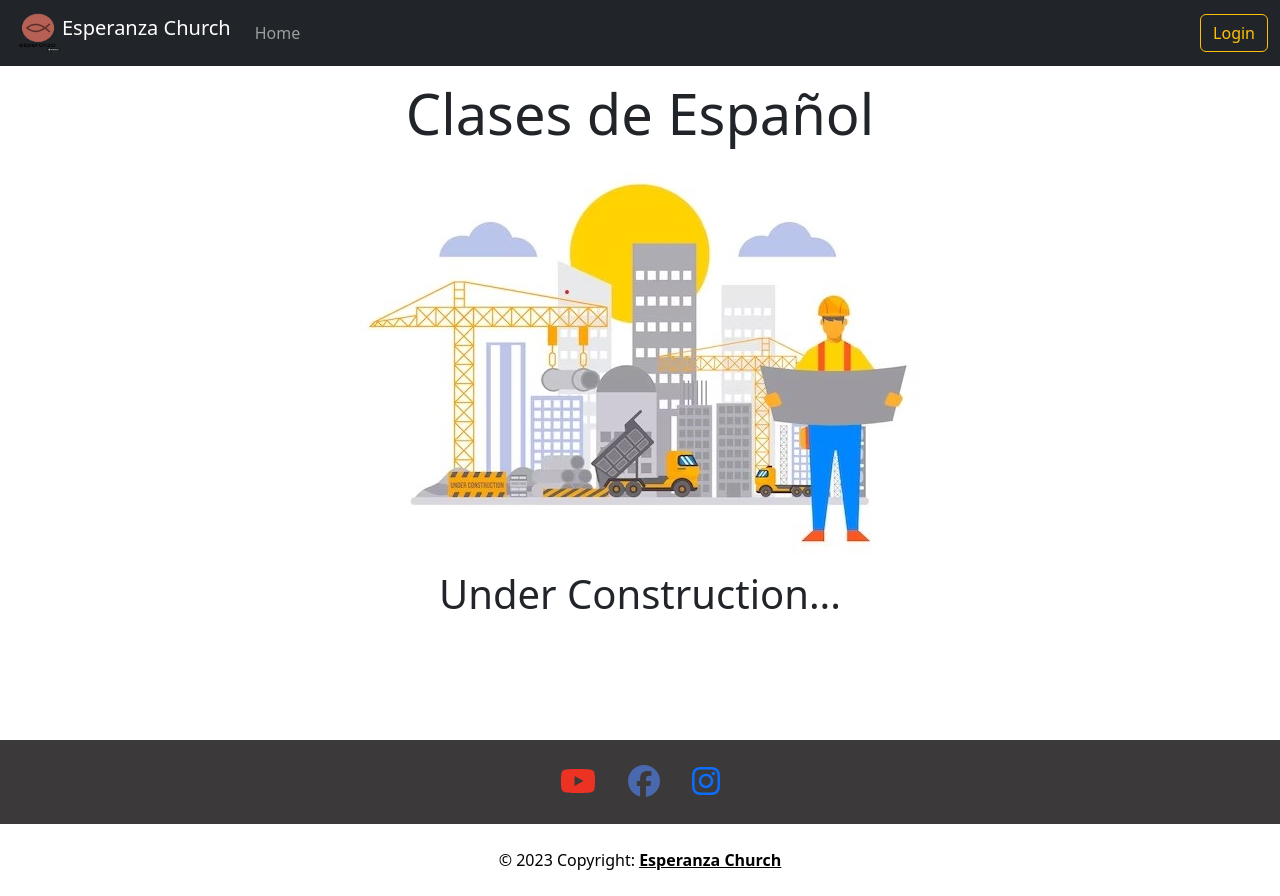
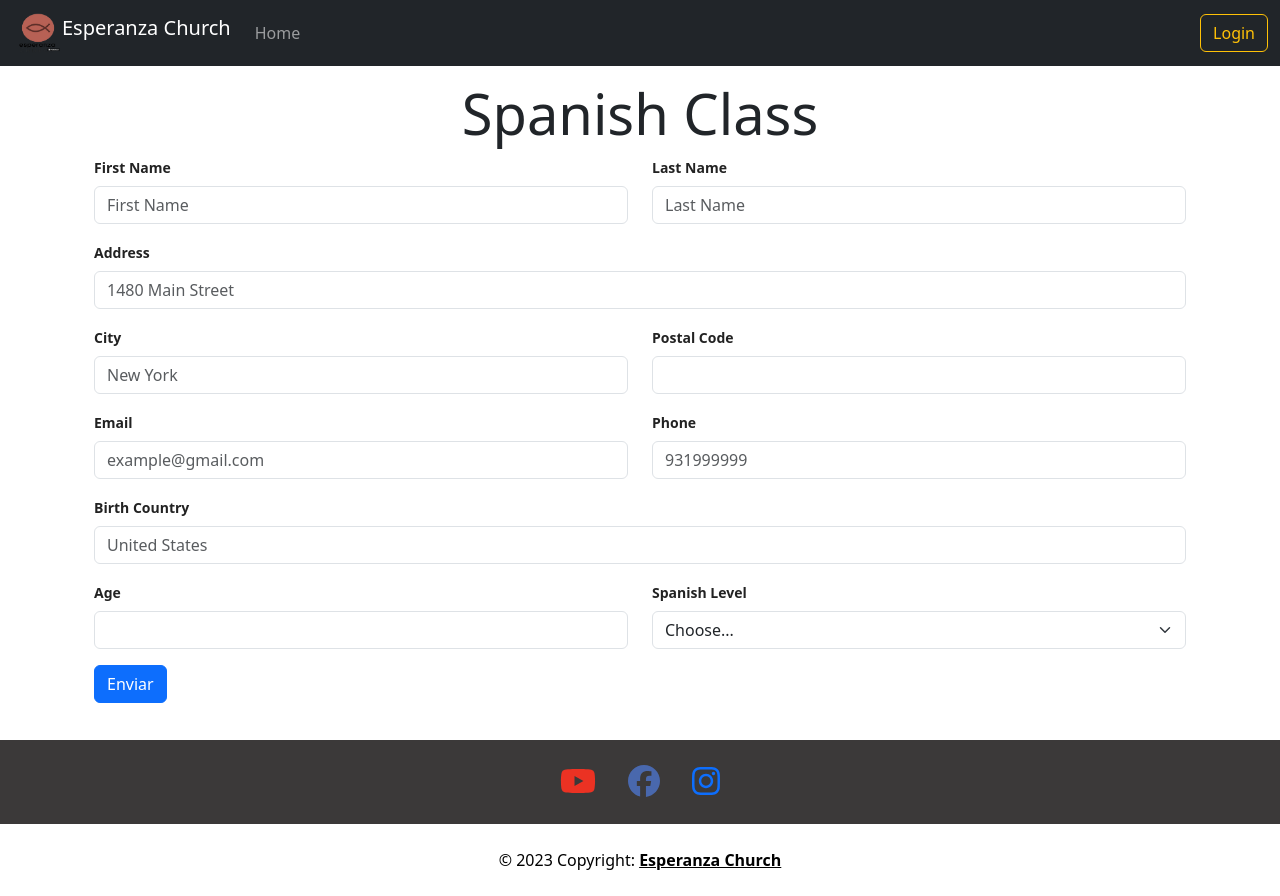
Before and after one commit to Jorgedrv/ec-form, a React (Create React App) app: page /spanish-form in a window 1280 px wide. Built offline with nearby package versions, Linux system fonts and the light colour scheme.

Commit message:
Spanish form was created

```diff
--- a/src/backoffice/englishLevels.json
+++ b/src/backoffice/levels.json
@@ -1,17 +1,22 @@
 [
     {
+        "name": "Principiante",
         "value": "Beginner"
     },
     {
+        "name": "Intermedio",
         "value": "Intermediate"
     },
     {
+        "name": "Intermedio superior",
         "value": "Upper Intermediate"
     },
     {
+        "name": "Avanzado",
         "value": "Advanced"
     },
     {
+        "name": "Fluido",
         "value": "Proficient"
     }
 ]
--- a/src/common/endpoints.js
+++ b/src/common/endpoints.js
@@ -2,3 +2,4 @@ export const authenticateUrl = `/admin/authenticate`;
 export const readUrl = `/form/read/`;
 export const createUrl = `/form/create`;
 export const englishFormCreateUrl = `/english-form/create`;
+export const spanishFormCreateUrl = `/spanish-form/create`;
--- a/src/components/forms/english-form/EnglishForm.jsx
+++ b/src/components/forms/english-form/EnglishForm.jsx
@@ -3,7 +3,7 @@ import { Form, Row, Col, Container, Alert } from "react-bootstrap";
 import SpinnerButton from "../../spinner/SpinnerButton";
 import { englishFormCreateUrl } from "../../../common/endpoints";
 import axios from "../../../axios";
-import englishLevels from "../../../backoffice/englishLevels.json";
+import levels from "../../../backoffice/levels.json";
 
 const EnglishForm = () => {
     const [age, setAge] = useState("");
@@ -127,10 +127,10 @@ const EnglishForm = () => {
                         <Form.Control required value={age} onChange={e => setAge(e.target.value)} />
                     </Form.Group>
                     <Form.Group as={Col} controlId="formGridEnglishLevel">
-                        <Form.Label>English Level</Form.Label>
+                        <Form.Label>Nivel de Inglés</Form.Label>
                         <Form.Select required defaultValue={""} value={englishLevel} onChange={e => setEnglishLevel(e.target.value)} >
                             <option value={""}>Choose...</option>
-                            {englishLevels.map(state => <option key={state.value} value={state.value}>{state.value}</option>)}
+                            {levels.map(state => <option key={state.value} value={state.value}>{state.name}</option>)}
                         </Form.Select>
                     </Form.Group>
                 </Row>
--- a/src/components/forms/spanish-form/SpanishForm.jsx
+++ b/src/components/forms/spanish-form/SpanishForm.jsx
@@ -1,15 +1,137 @@
-import { Container } from "react-bootstrap";
+import React, { useState } from "react";
+import { Form, Row, Col, Container, Alert } from "react-bootstrap";
+import SpinnerButton from "../../spinner/SpinnerButton";
+import { spanishFormCreateUrl } from "../../../common/endpoints";
+import levels from "../../../backoffice/levels.json";
+import axios from "../../../axios";
 
 const EnglishForm = () => {
+    const [age, setAge] = useState("");
+    const [name, setName] = useState("");
+    const [lastName, setLastName] = useState("");
+    const [email, setEmail] = useState("");
+    const [phone, setPhone] = useState("");
+    const [street, setStreet] = useState("");
+    const [city, setCity] = useState("");
+    const [spanishLevel, setSpanishLevel] = useState("");
+    const [postalCode, setPostalCode] = useState("");
+    const [countryOfBirth, setCountryOfBirth] = useState("");
+    const [validated, setValidated] = useState(false);
+    const [sent, setSent] = useState(false);
+    const [spinner, setSpinner] = useState(false);
+
+    const onSubmitForm = async (e) => {
+        e.preventDefault();
+        setSent(false);
+        const form = e.currentTarget;
+        if (form.checkValidity() === false) {
+            e.stopPropagation();
+            setValidated(true);
+            return;
+        } else {
+            setValidated(false);
+        }
+
+        setSpinner(true);
+        const body = {
+            age: age,
+            name: name,
+            lastName: lastName,
+            email: email,
+            phone: phone,
+            street: street,
+            city: city,
+            spanishLevel: spanishLevel,
+            postalCode: postalCode,
+            countryOfBirth: countryOfBirth
+        };
+        await axios.post(spanishFormCreateUrl, body)
+            .then(response => {
+                clearForm();
+                setTimeout(() => {
+                    setSpinner(false);
+                    setSent(true);
+                }, 1000);
+            })
+            .catch(error => console.log(error));
+    }
+
+    const clearForm = () => {
+        setAge("");
+        setName("");
+        setLastName("");
+        setEmail("");
+        setPhone("");
+        setStreet("");
+        setCity("");
+        setSpanishLevel("");
+        setPostalCode("");
+        setCountryOfBirth("");
+    }
+
     return (
         <Container fluid>
-            <div className="text-center">
-                <h1 className="display-4 centered">Clases de Español</h1>
-            </div>
-            <div className="text-center">
-                <img src="/images/under-construction.jpg" alt="under" className="mx-auto d-block img-fluid" />
-                <p className="display-6 centered">Under Construction...</p>
-            </div>
+            <div className="text-center"><h1 className="display-4 centered">Spanish Class</h1></div>
+            <Form id="create-visit-form" noValidate validated={validated} onSubmit={onSubmitForm}>
+                <Row className="mb-3">
+                    <Form.Group as={Col} controlId="formGridName">
+                        <Form.Label>First Name</Form.Label>
+                        <Form.Control required placeholder="First Name" value={name} onChange={e => setName(e.target.value)} />
+                    </Form.Group>
+
+                    <Form.Group as={Col} controlId="formGridLastName">
+                        <Form.Label>Last Name</Form.Label>
+                        <Form.Control required placeholder="Last Name" value={lastName} onChange={e => setLastName(e.target.value)} />
+                    </Form.Group>
+                </Row>
+                <Form.Group className="mb-3" as={Col} controlId="formGridStreet">
+                    <Form.Label>Address</Form.Label>
+                    <Form.Control required placeholder="1480 Main Street" value={street} onChange={e => setStreet(e.target.value)} />
+                </Form.Group>
+                <Row className="mb-3">
+                    <Form.Group as={Col} controlId="formGridCity">
+                        <Form.Label>City</Form.Label>
+                        <Form.Control required placeholder="New York" value={city} onChange={e => setCity(e.target.value)} />
+                    </Form.Group>
+                    <Form.Group as={Col} controlId="formGridPostalCode">
+                        <Form.Label>Postal Code</Form.Label>
+                        <Form.Control required type="number" value={postalCode} onChange={e => setPostalCode(e.target.value)} />
+                    </Form.Group>
+                </Row>
+                <Row className="mb-3">
+                    <Form.Group as={Col} controlId="formGridEmail">
+                        <Form.Label>Email</Form.Label>
+                        <Form.Control required placeholder="example@gmail.com" value={email} onChange={e => setEmail(e.target.value)} />
+                    </Form.Group>
+                    <Form.Group as={Col} controlId="formGridPhone">
+                        <Form.Label>Phone</Form.Label>
+                        <Form.Control required placeholder="931999999" value={phone} onChange={e => setPhone(e.target.value)} />
+                    </Form.Group>
+                </Row>
+                <Row className="mb-3">
+                    <Form.Group as={Col} controlId="formGridCountryOfBirth">
+                        <Form.Label>Birth Country</Form.Label>
+                        <Form.Control required placeholder="United States" value={countryOfBirth} onChange={e => setCountryOfBirth(e.target.value)} />
+                    </Form.Group>
+                </Row>
+                <Row className="mb-3">
+                    <Form.Group as={Col} controlId="formGridAge">
+                        <Form.Label>Age</Form.Label>
+                        <Form.Control required value={age} onChange={e => setAge(e.target.value)} />
+                    </Form.Group>
+                    <Form.Group as={Col} controlId="formGridEnglishLevel">
+                        <Form.Label>Spanish Level</Form.Label>
+                        <Form.Select required defaultValue={""} value={spanishLevel} onChange={e => setSpanishLevel(e.target.value)} >
+                            <option value={""}>Choose...</option>
+                            {levels.map(state => <option key={state.value} value={state.value}>{state.value}</option>)}
+                        </Form.Select>
+                    </Form.Group>
+                </Row>
+                <SpinnerButton spinner={spinner}>Enviar</SpinnerButton>
+                {
+                     sent ? <Alert style={{marginTop: 15}} key="success" variant="success">Form was sent correctly</Alert> : <></>
+                }
+            </Form>
         </Container>
     );
 }
```
